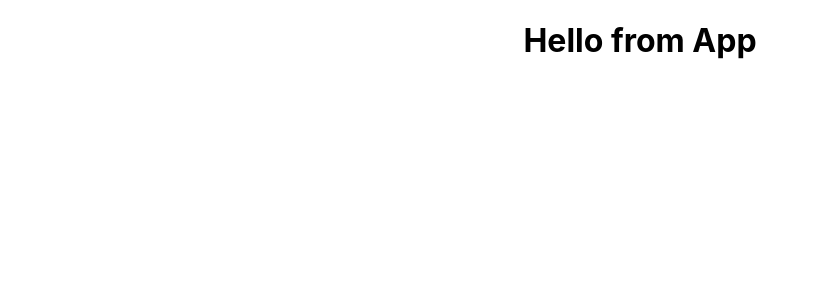
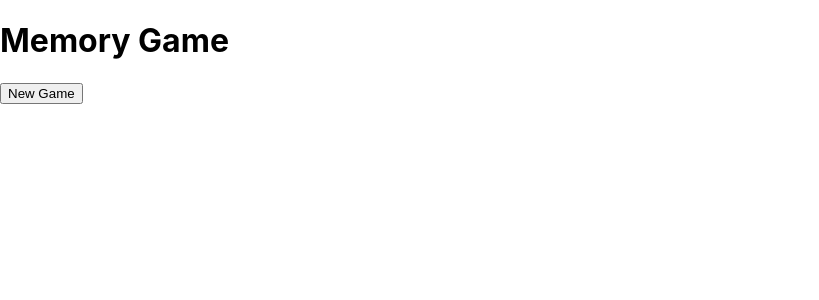
Before and after one commit to MM-WebDeveloper/Memory-Game, a React (Create React App) app in the folder frontend/: page / in a window 1280 px wide. Shown: the top 300 px of the page, without its empty margins (0-819 px from the left). Built offline with nearby package versions, Linux system fonts and the light colour scheme.

Commit message:
feat: :sparkles: Add card shuffling

```diff
--- a/frontend/src/App.tsx
+++ b/frontend/src/App.tsx
@@ -1,11 +1,36 @@
-import './App.css';
+import { useState } from 'react';
 
-function App() {
+const cardImages = [
+	{ src: '/img/html-logo' },
+	{ src: '/img/css-logo' },
+	{ src: '/img/js-logo' },
+	{ src: '/img/react-logo' },
+	{ src: '/img/sass-logo' },
+	{ src: '/img/react-logo' },
+];
+
+interface Card {
+	id: number;
+	src: string;
+}
+
+const App = (): JSX.Element => {
+	const [cards, setCards] = useState<Card[]>([]);
+	// shuffle cards
+	const shuffleCards = () => {
+		const shuffledCards = [...cardImages, ...cardImages]
+			.sort(() => Math.random() - 0.5)
+			.map((card) => ({ ...card, id: Math.random() }));
+
+		console.log(shuffledCards);
+		setCards(shuffledCards);
+	};
+
 	return (
-		<div className='App'>
-			<h1>Hello from App</h1>
+		<div>
+			<h1>Memory Game</h1>
+			<button onClick={shuffleCards}>New Game</button>
 		</div>
 	);
-}
-
+};
 export default App;
```
